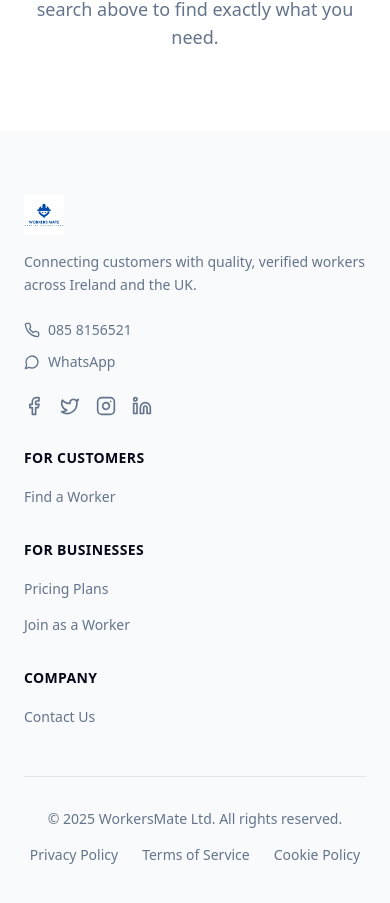
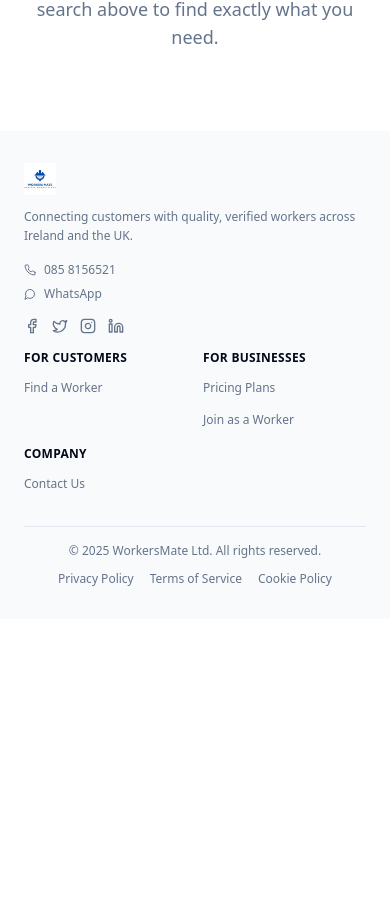
Before and after one commit to James-Drum1/likeness-web-craft, a React (Vite) app: page /browse in a window 390 px wide. Shown: the part 2638-3541 px from the top of the page. After the commit the page ends 3257 px from the top, so only its background shows below. Built offline with nearby package versions, Linux system fonts and the light colour scheme.

Commit message:
Compact footer for mobile
Make the footer more compact and mobile-friendly by adjusting the layout to display content side-by-side instead of in a single row.

```diff
--- a/src/components/Footer.tsx
+++ b/src/components/Footer.tsx
@@ -2,50 +2,50 @@ import { Phone, MessageCircle, Facebook, Twitter, Instagram, Linkedin } from "lu
 
 const Footer = () => {
   return (
-    <footer className="bg-gray-50 py-16 px-6">
+    <footer className="bg-gray-50 py-8 md:py-16 px-6">
       <div className="max-w-7xl mx-auto">
-        <div className="grid grid-cols-1 md:grid-cols-2 lg:grid-cols-4 gap-8 mb-12">
+        <div className="grid grid-cols-2 md:grid-cols-2 lg:grid-cols-4 gap-4 md:gap-8 mb-8 md:mb-12">
           {/* Logo and Company Info */}
-          <div className="lg:col-span-1">
-            <div className="flex items-center mb-4">
+          <div className="col-span-2 md:col-span-1 lg:col-span-1">
+            <div className="flex items-center mb-3 md:mb-4">
               <img
                 src="/lovable-uploads/2bd22362-5e04-465b-b40f-d5c0c26db7b9.png"
                 alt="Workers Mate"
-                className="h-10 w-auto"
+                className="h-8 md:h-10 w-auto"
               />
             </div>
 
-            <p className="text-muted-foreground mb-6 text-sm leading-relaxed">
+            <p className="text-muted-foreground mb-4 md:mb-6 text-xs md:text-sm leading-relaxed">
               Connecting customers with quality, verified workers across Ireland and the UK.
             </p>
 
-            <div className="space-y-3 mb-6">
+            <div className="space-y-2 md:space-y-3 mb-4 md:mb-6">
               <div className="flex items-center gap-2 text-muted-foreground">
-                <Phone className="h-4 w-4" />
-                <span className="text-sm">085 8156521</span>
+                <Phone className="h-3 md:h-4 w-3 md:w-4" />
+                <span className="text-xs md:text-sm">085 8156521</span>
               </div>
               <div className="flex items-center gap-2 text-muted-foreground">
-                <MessageCircle className="h-4 w-4" />
-                <span className="text-sm">WhatsApp</span>
+                <MessageCircle className="h-3 md:h-4 w-3 md:w-4" />
+                <span className="text-xs md:text-sm">WhatsApp</span>
               </div>
             </div>
 
-            <div className="flex gap-4">
-              <Facebook className="h-5 w-5 text-muted-foreground hover:text-primary cursor-pointer" />
-              <Twitter className="h-5 w-5 text-muted-foreground hover:text-primary cursor-pointer" />
-              <Instagram className="h-5 w-5 text-muted-foreground hover:text-primary cursor-pointer" />
-              <Linkedin className="h-5 w-5 text-muted-foreground hover:text-primary cursor-pointer" />
+            <div className="flex gap-3 md:gap-4">
+              <Facebook className="h-4 md:h-5 w-4 md:w-5 text-muted-foreground hover:text-primary cursor-pointer" />
+              <Twitter className="h-4 md:h-5 w-4 md:w-5 text-muted-foreground hover:text-primary cursor-pointer" />
+              <Instagram className="h-4 md:h-5 w-4 md:w-5 text-muted-foreground hover:text-primary cursor-pointer" />
+              <Linkedin className="h-4 md:h-5 w-4 md:w-5 text-muted-foreground hover:text-primary cursor-pointer" />
             </div>
           </div>
 
           {/* For Customers */}
           <div>
-            <h3 className="font-semibold text-foreground mb-4 text-sm uppercase tracking-wide">
+            <h3 className="font-semibold text-foreground mb-2 md:mb-4 text-xs md:text-sm uppercase tracking-wide">
               FOR CUSTOMERS
             </h3>
-            <ul className="space-y-3">
+            <ul className="space-y-2 md:space-y-3">
               <li>
-                <a href="/find-workers" className="text-muted-foreground hover:text-primary text-sm">
+                <a href="/find-workers" className="text-muted-foreground hover:text-primary text-xs md:text-sm">
                   Find a Worker
                 </a>
               </li>
@@ -54,17 +54,17 @@ const Footer = () => {
 
           {/* For Businesses */}
           <div>
-            <h3 className="font-semibold text-foreground mb-4 text-sm uppercase tracking-wide">
+            <h3 className="font-semibold text-foreground mb-2 md:mb-4 text-xs md:text-sm uppercase tracking-wide">
               FOR BUSINESSES
             </h3>
-            <ul className="space-y-3">
+            <ul className="space-y-2 md:space-y-3">
               <li>
-                <a href="/pricing" className="text-muted-foreground hover:text-primary text-sm">
+                <a href="/pricing" className="text-muted-foreground hover:text-primary text-xs md:text-sm">
                   Pricing Plans
                 </a>
               </li>
               <li>
-                <a href="/join-as-worker" className="text-muted-foreground hover:text-primary text-sm">
+                <a href="/join-as-worker" className="text-muted-foreground hover:text-primary text-xs md:text-sm">
                   Join as a Worker
                 </a>
               </li>
@@ -72,13 +72,13 @@ const Footer = () => {
           </div>
 
           {/* Company */}
-          <div>
-            <h3 className="font-semibold text-foreground mb-4 text-sm uppercase tracking-wide">
+          <div className="col-span-2 md:col-span-1">
+            <h3 className="font-semibold text-foreground mb-2 md:mb-4 text-xs md:text-sm uppercase tracking-wide">
               COMPANY
             </h3>
-            <ul className="space-y-3">
+            <ul className="space-y-2 md:space-y-3">
               <li>
-                <a href="/contact" className="text-muted-foreground hover:text-primary text-sm">
+                <a href="/contact" className="text-muted-foreground hover:text-primary text-xs md:text-sm">
                   Contact Us
                 </a>
               </li>
@@ -87,20 +87,20 @@ const Footer = () => {
         </div>
 
         {/* Bottom section */}
-        <div className="border-t border-border pt-8">
-          <div className="flex flex-col md:flex-row justify-between items-center gap-4">
-            <p className="text-muted-foreground text-sm">
+        <div className="border-t border-border pt-4 md:pt-8">
+          <div className="flex flex-col md:flex-row justify-between items-center gap-3 md:gap-4">
+            <p className="text-muted-foreground text-xs md:text-sm">
               © 2025 WorkersMate Ltd. All rights reserved.
             </p>
 
-            <div className="flex gap-6">
-              <a href="/privacy-policy" className="text-muted-foreground hover:text-primary text-sm">
+            <div className="flex gap-4 md:gap-6">
+              <a href="/privacy-policy" className="text-muted-foreground hover:text-primary text-xs md:text-sm">
                 Privacy Policy
               </a>
-              <a href="/terms-of-service" className="text-muted-foreground hover:text-primary text-sm">
+              <a href="/terms-of-service" className="text-muted-foreground hover:text-primary text-xs md:text-sm">
                 Terms of Service
               </a>
-              <a href="/cookie-policy" className="text-muted-foreground hover:text-primary text-sm">
+              <a href="/cookie-policy" className="text-muted-foreground hover:text-primary text-xs md:text-sm">
                 Cookie Policy
               </a>
             </div>
```
